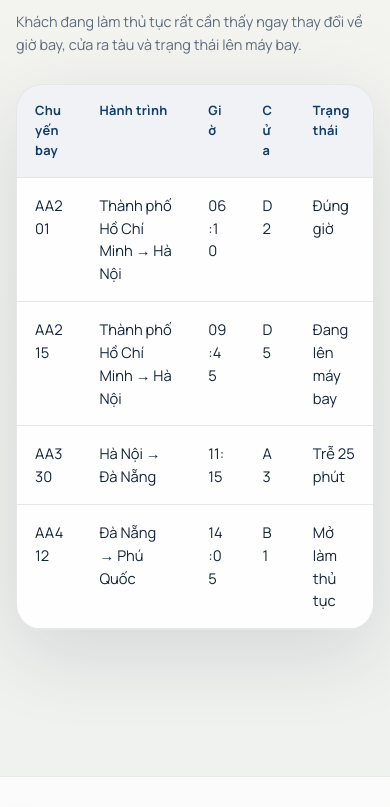
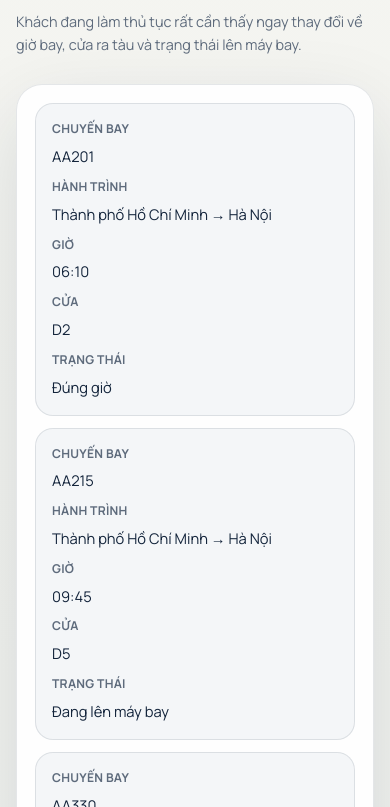
Before and after one commit to BinCry/DoAnSE, a Next.js app in the folder apps/web/: page /check-in in a window 390 px wide. Shown: the part 1397-2204 px from the top of the page. Built offline with nearby package versions, Linux system fonts and the light colour scheme.

Commit message:
fix(ui):chuẩn hóa responsive cho trang công khai

```diff
--- a/apps/web/src/app/check-in/page.tsx
+++ b/apps/web/src/app/check-in/page.tsx
@@ -64,7 +64,7 @@ export default function CheckInPage() {
         />
         <div className="table-card">
           <div className="table-wrap">
-            <table>
+            <table data-mobile-stack="true">
               <thead>
                 <tr>
                   <th>Chuyến bay</th>
@@ -77,11 +77,11 @@ export default function CheckInPage() {
               <tbody>
                 {flightStatusBoard.map((item) => (
                   <tr key={item.code}>
-                    <td>{item.code}</td>
-                    <td>{item.route}</td>
-                    <td>{item.time}</td>
-                    <td>{item.gate}</td>
-                    <td>{item.status}</td>
+                    <td data-label="Chuyến bay">{item.code}</td>
+                    <td data-label="Hành trình">{item.route}</td>
+                    <td data-label="Giờ">{item.time}</td>
+                    <td data-label="Cửa">{item.gate}</td>
+                    <td data-label="Trạng thái">{item.status}</td>
                   </tr>
                 ))}
               </tbody>
--- a/apps/web/src/app/globals.css
+++ b/apps/web/src/app/globals.css
@@ -1366,7 +1366,6 @@ img {
 }
 
 .filter-card {
-  top: 116px;
   display: grid;
   gap: 14px;
 }
@@ -1386,6 +1385,7 @@ img {
 
 .sticky-card {
   position: sticky;
+  top: 116px;
 }
 
 .result-card {
@@ -1593,6 +1593,10 @@ img {
 
 .table-wrap {
   overflow-x: auto;
+}
+
+.table-wrap table[data-mobile-stack="true"] {
+  min-width: 100%;
 }
 
 table {
@@ -1896,6 +1900,10 @@ th {
     grid-template-columns: repeat(2, minmax(0, 1fr));
   }
 
+  .sticky-card {
+    position: static;
+  }
+
   .page-hero-stat-grid,
   .hero-stat-grid,
   .ops-strip-grid,
@@ -2076,6 +2084,61 @@ th {
 
   .search-mini-metrics {
     width: 100%;
+  }
+
+  .result-top,
+  .booking-summary-card .assurance-row {
+    flex-direction: column;
+    align-items: flex-start;
+  }
+
+  .table-card {
+    padding: 18px;
+  }
+
+  .table-wrap table[data-mobile-stack="true"],
+  .table-wrap table[data-mobile-stack="true"] tbody,
+  .table-wrap table[data-mobile-stack="true"] tr,
+  .table-wrap table[data-mobile-stack="true"] td {
+    display: block;
+    width: 100%;
+  }
+
+  .table-wrap table[data-mobile-stack="true"] thead {
+    display: none;
+  }
+
+  .table-wrap table[data-mobile-stack="true"] tbody {
+    display: grid;
+    gap: 12px;
+  }
+
+  .table-wrap table[data-mobile-stack="true"] tr {
+    padding: 16px;
+    border: 1px solid var(--line);
+    border-radius: 18px;
+    background: rgba(18, 61, 105, 0.04);
+  }
+
+  .table-wrap table[data-mobile-stack="true"] td {
+    padding: 0;
+    border: 0;
+    display: grid;
+    grid-template-columns: minmax(110px, 0.8fr) minmax(0, 1fr);
+    gap: 12px;
+  }
+
+  .table-wrap table[data-mobile-stack="true"] td + td {
+    margin-top: 12px;
+  }
+
+  .table-wrap table[data-mobile-stack="true"] td::before {
+    content: attr(data-label);
+    color: var(--muted);
+    font-size: 0.76rem;
+    font-weight: 700;
+    letter-spacing: 0.02em;
+    text-transform: uppercase;
   }
 
   .toggle-group {
@@ -2182,6 +2245,10 @@ th {
     height: 42px;
   }
 
+  .table-card {
+    padding: 18px;
+  }
+
   .brand small {
     font-size: 0.76rem;
     line-height: 1.4;
@@ -2281,6 +2348,15 @@ th {
     font-size: 0.7rem;
   }
 
+  .table-wrap table[data-mobile-stack="true"] td {
+    grid-template-columns: 1fr;
+    gap: 6px;
+  }
+
+  .table-wrap table[data-mobile-stack="true"] td + td {
+    margin-top: 10px;
+  }
+
   .footer-intro,
   .footer-grid {
     padding-left: 0;
```
Also changed, not shown: apps/web/src/app/flight-status/page.tsx (+6 -6 lines).
